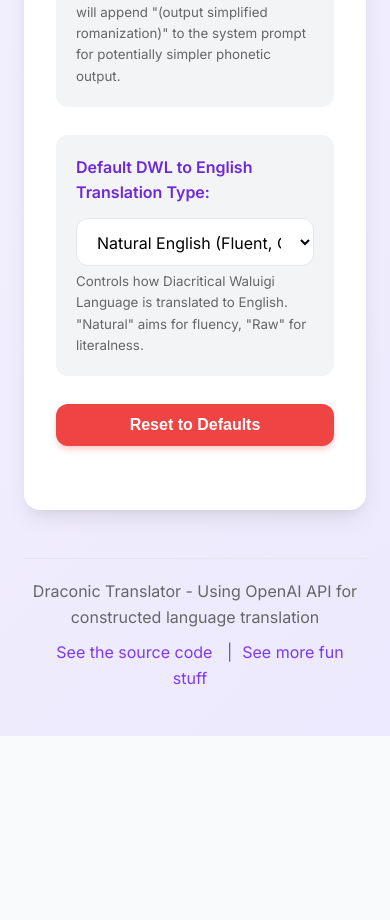
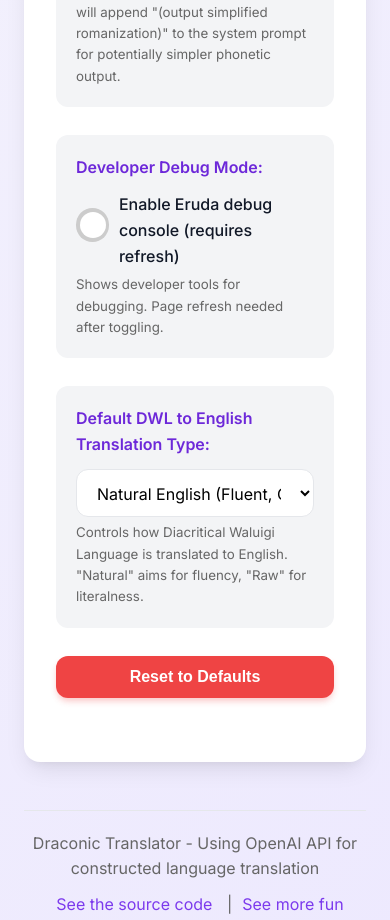
Before and after one commit to supastishn/conlang-translator, a React (Vite) app: page /settings in a window 390 px wide. Shown: the part 2122-3042 px from the top of the page. Before the commit the page ends 2858 px from the top, so only its background shows below. Built offline with nearby package versions, Linux system fonts and the light colour scheme; no server answers.

Commit message:
feat: add Eruda debug console toggle and initialization for mobile/web

```diff
--- a/package.json
+++ b/package.json
@@ -13,7 +13,8 @@
     "appwrite": "^15.0.0",
     "react": "^19.1.0",
     "react-dom": "^19.1.0",
-    "react-router-dom": "^6.22.3"
+    "react-router-dom": "^6.22.3",
+    "eruda": "^2.5.0"
   },
   "devDependencies": {
     "@eslint/js": "^9.30.1",
--- a/src/context/SettingsContext.jsx
+++ b/src/context/SettingsContext.jsx
@@ -11,7 +11,8 @@ export const DEFAULT_SETTINGS = {
   draconicOutputType: 'normal',
   dwlToEnglishType: 'natural',
   includeExplanation: false,
-  geminiOption: false
+  geminiOption: false,
+  debugMode: false
 };
 
 const SettingsContext = createContext();
--- a/src/main.jsx
+++ b/src/main.jsx
@@ -1,5 +1,17 @@
 import { createRoot } from 'react-dom/client';
+import eruda from 'eruda';
 import App from './App.jsx';
 import '../styles.css';
 
+const storedSettings = JSON.parse(
+  localStorage.getItem('draconicTranslatorSettings') || '{}'
+);
+
+if (import.meta.env.DEV || storedSettings.debugMode) {
+  eruda.init();
+  console.log('Eruda debug console initialized');
+} else {
+  console.log('Eruda disabled in production');
+}
+
 createRoot(document.getElementById('root')).render(<App />);
--- a/src/pages/SettingsPage.jsx
+++ b/src/pages/SettingsPage.jsx
@@ -219,6 +219,22 @@ export default function SettingsPage() {
                 </select>
                 <small>Controls the default output format when translating from English to Draconic. "Simplified Romanization" will append "(output simplified romanization)" to the system prompt for potentially simpler phonetic output.</small>
             </div>
+            <div className="form-group">
+              <label htmlFor="debugMode">Developer Debug Mode:</label>
+              <div className="toggle-container">
+                <label className="switch">
+                  <input
+                    type="checkbox"
+                    id="debugMode"
+                    checked={formState.debugMode}
+                    onChange={handleChange}
+                  />
+                  <span className="slider round"></span>
+                </label>
+                <span className="toggle-label">Enable Eruda debug console (requires refresh)</span>
+              </div>
+              <small>Shows developer tools for debugging. Page refresh needed after toggling.</small>
+            </div>
 
             <div className="form-group">
                 <label htmlFor="dwlToEnglishType">Default DWL to English Translation Type:</label>
```
